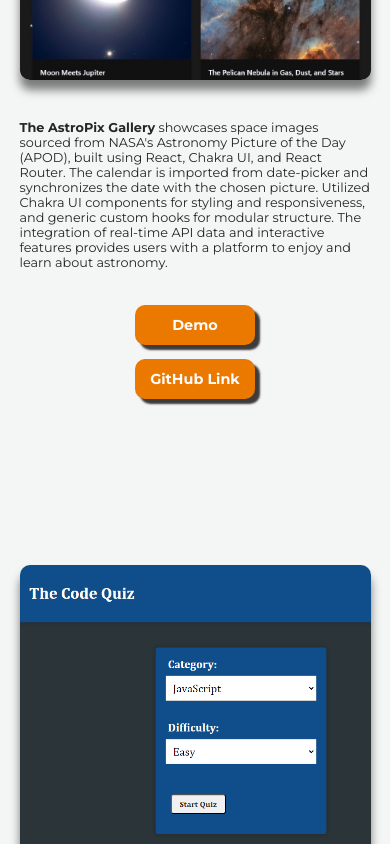
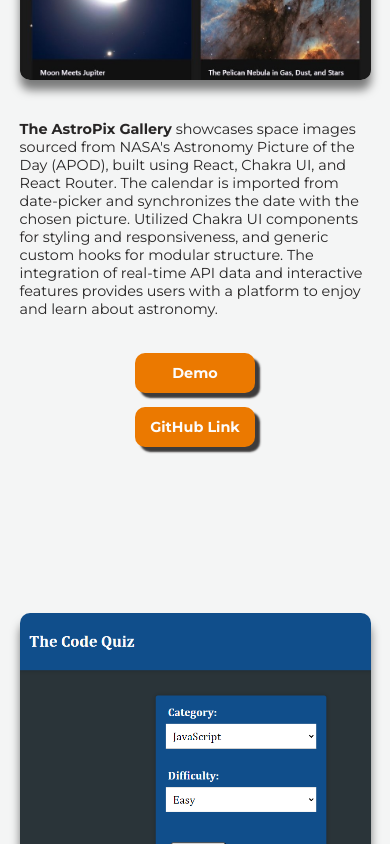
Before and after one commit to Ryan-Biondo/biondo-portfolio, a React (Vite) app: page / in a window 390 px wide. Shown: the part 1960-2804 px from the top of the page. Built offline with nearby package versions, Linux system fonts and the light colour scheme.

Commit message:
update tablet responsive

```diff
--- a/src/components/Projects.module.css
+++ b/src/components/Projects.module.css
@@ -47,11 +47,7 @@
     .projectDescript {
         width: 90vw;
     }
-    .projectLinks {
-        align-items: center;
-        width: 70vw;
-        flex-direction: column;
-    }
+
     .projectBox:not(:last-child) {
         margin-bottom: 150px;
     }
@@ -61,13 +57,19 @@
         width: 90vw;
     }
 }
+@media screen and (max-width: 500px) {
+    .projectLinks {
+        align-items: center;
+        flex-direction: column;
+    }
+}
 @media screen and (max-width: 460px) {
     .projectImage {
         width: 90vw;
         height: 90vw;
     }
     .projectDescript {
-        font-size: 0.8em;
+        font-size: 0.9em;
         margin: 20px 0;
     }
 }
```
